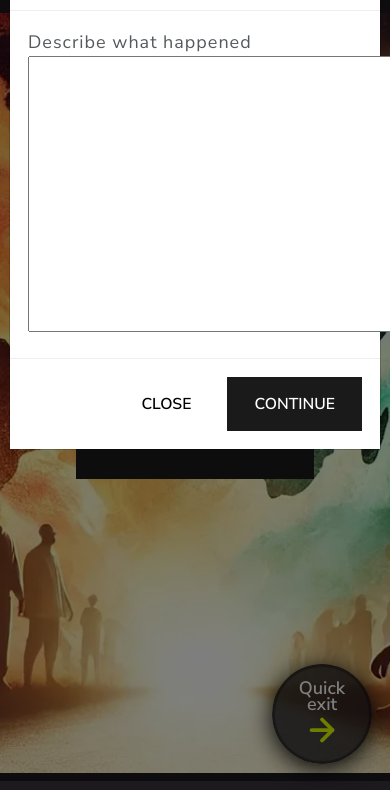
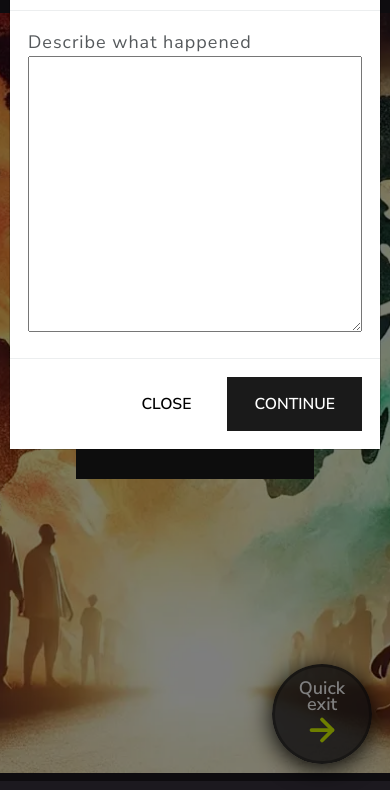
Before and after one commit to mikael-johnsson/hack-jan25-team3, a plain HTML site: page index.html in a window 390 px wide. Both pictures are taken after a click on the button "REPORT AN INCIDENT". Shown: the part 63-853 px from the top of the page. Drawn offline with nearby package versions, Linux system fonts and the light colour scheme.

Commit message:
style: amend textarea width to ensure textarea box does not escape modal area when responsive

```diff
--- a/assets/css/style.css
+++ b/assets/css/style.css
@@ -152,6 +152,11 @@ nav {
     font-size: 1rem;
     margin: 0 auto;
     line-height: 0.9rem;
+}
+
+/* Modal */
+textarea {
+    width: 100%;
 }
 
 /* Map */
@@ -456,6 +461,8 @@ footer a {
         font-size: 100%;
     }
 
+
+
     #contact {
         position: relative;
         max-width: 600px;
```
